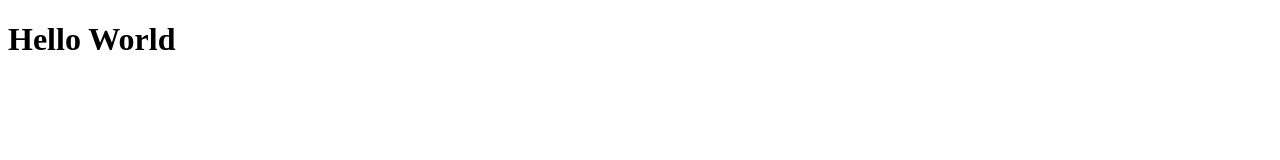
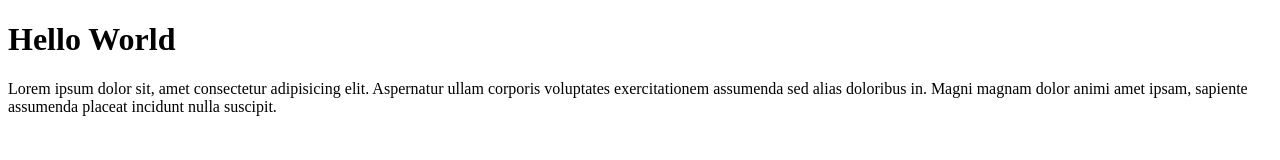
Before and after one commit to pribadoz/prb-git-test, a plain HTML site: page index.html in a window 1280 px wide. Drawn offline with Linux system fonts and the light colour scheme.

Commit message:
koreksi menambahkan lorem

```diff
--- a/index.html
+++ b/index.html
@@ -10,6 +10,9 @@
 
 <body>
     <h1>Hello World</h1>
+    <p>Lorem ipsum dolor sit, amet consectetur adipisicing elit. Aspernatur ullam corporis voluptates exercitationem
+        assumenda sed alias doloribus in. Magni magnam dolor animi amet ipsam, sapiente assumenda placeat incidunt nulla
+        suscipit.</p>
 </body>
 
 </html>
```
